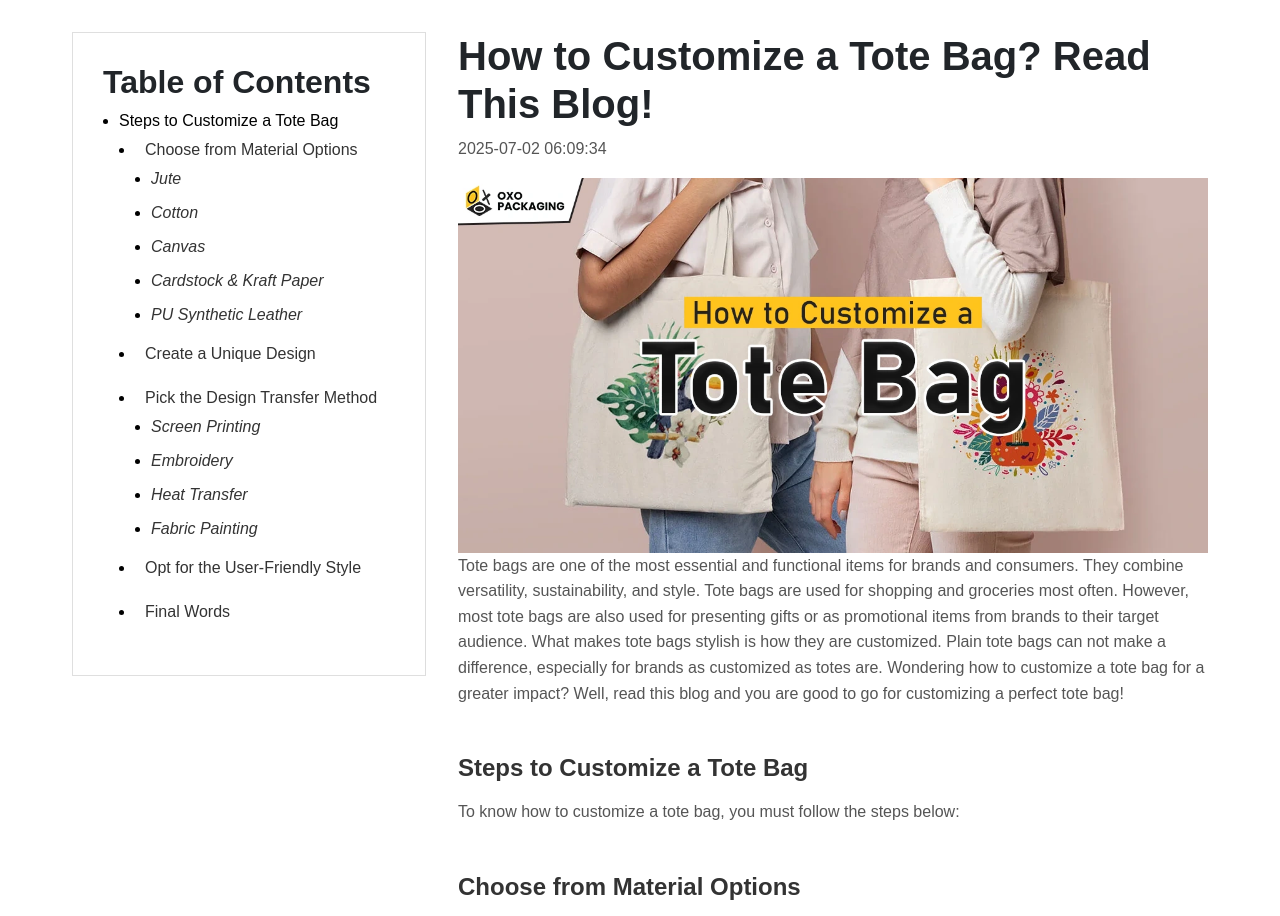
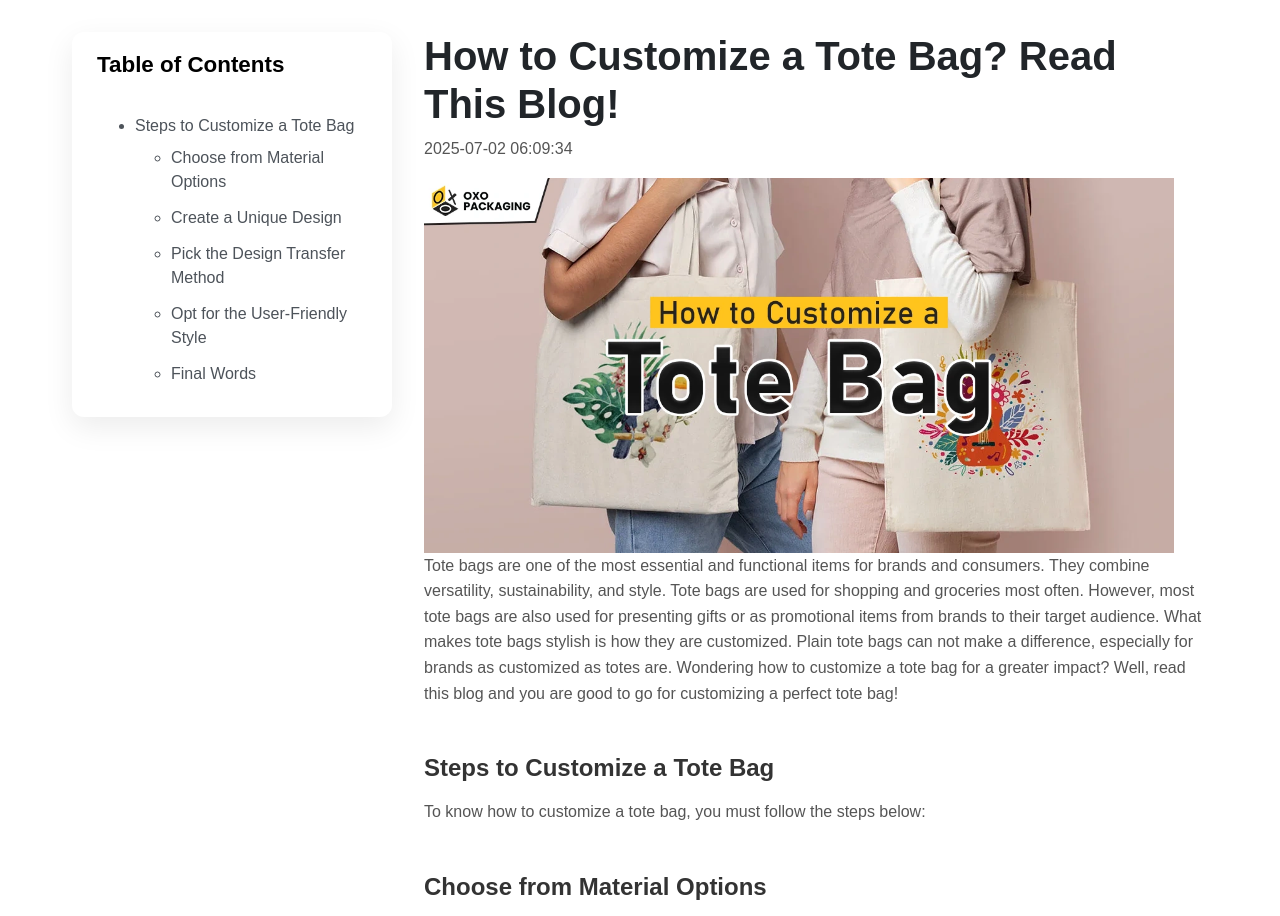
Before and after one commit to codingspeak/newsite, a PHP site: page /single-blog.php in a window 1280 px wide. Shown: the part 115-1031 px from the top of the page. Run offline with PHP 8.4, Linux system fonts and the light colour scheme.

Commit message:
Mustafa-single-page-update

```diff
--- a/css/single-blog.css
+++ b/css/single-blog.css
@@ -12,60 +12,104 @@
     .table-heading{
         font-weight: bold;
     }
-    .sidebar{
-        border: 1px solid #dfdfdf;
-        padding: 30px;
-    }
+
+
+     /* Sidebar Styles */
         .sidebar {
-      width: 650px;
+            width: 320px;
             position: sticky;
             top: 20px;
             align-self: flex-start;
-      padding-right: 2rem;
-      border-right: 1px solid #ddd;
         }
 
-    .sidebar h3 {
-      font-size: 18px;
-      margin-bottom: 1rem;
+        .sidebar-box {
+            background: white;
+            border-radius: 12px;
+            box-shadow: 0 10px 30px rgba(0,0,0,0.08);
+            overflow: hidden;
         }
 
-    .sidebar ul {
-      /* list-style: none; */
-      padding: 0;
+        .table-heading {
+            font-weight: bold;
+            font-size: 1.4rem;
+            color: black;
+            /* background: #2c3e50; */
+            padding: 20px 25px;
+            margin: 0;
         }
 
-    .sidebar li {
-      margin-bottom: 10px;
-       color: black;
-    list-style-type: disc;
+        .toc-list {
+            padding: 15px;
         }
-    .style li a {
-        font-style: italic;
+
+
+        .toc-list li {
+            margin-bottom: 12px;
+            position: relative;
         }
+
+        .toc-list > ul > li {
+            font-weight: 500;
+            color: #4d535a;
+        }
+
+        .toc-list > ul > li > ul {
+            margin-top: 8px;
+            padding-left: 20px;
+        }
+
         .toc-link {
-    color: black;
+            color: #4d535a;
             text-decoration: none;
             display: block;
-    padding: 5px 10px;
+            border-radius: 6px;
+            transition: all 0.3s ease;
+            position: relative;
+        }
+
+        .toc-link:hover {
+            background: #f0f7ff;
+            padding-left: 15px;
         }
 
         .toc-link.active {
-    background-color: #f8f8f8; /* Only active TOC item */
-    font-weight: bold;
+            background: #e1f0fa;
+            font-weight: 600;
+            color: #2980b9;
+            padding-left: 15px;
+            border-left: 3px solid #3498db;
+            /* text-decoration: none; */
         }
 
-    .sidebar a {
-      text-decoration: none;
-      color: #333;
+        .sub-items {
+            max-height: 0;
+            overflow: hidden;
+            transition: max-height 0.4s ease;
+            padding-left: 15px;
+        }
+
+        .toc-list li.active > .sub-items,
+        .toc-list li:hover > .sub-items {
+            max-height: 500px;
+        }
+
+        .sub-items li a {
+            font-style: italic;
+            color: #555;
+            font-size: 0.95rem;
+            padding: 6px 12px;
+        }
+
+        .sub-items li a:hover {
+            color: #3498db;
+        }
+
+        .sub-items li a.active {
+            color: #2980b9;
             font-weight: 500;
         }
 
-    .sidebar a.active {
-      color: #000;
-    }
-
-
+/* side bar */
 
 
 .single-blog-1{
--- a/single-blog.php
+++ b/single-blog.php
@@ -2,15 +2,18 @@
 
 <div class="container-main">
     <!-- Left Sidebar -->
+   <!-- Left Sidebar -->
         <nav class="sidebar">
+            <div class="sidebar-box">
                 <h2 class="table-heading">Table of Contents</h2>
+                <div class="toc-list">
                     <ul>
                         <li>
                             Steps to Customize a Tote Bag
                             <ul>
                                 <li>
                                     <a href="#choose-material" class="toc-link">Choose from Material Options</a>
-                        <ul class="style">
+                                    <ul class="sub-items">
                                         <li><a href="#Jute">Jute</a></li>
                                         <li><a href="#Cotton">Cotton</a></li>
                                         <li><a href="#Canvas">Canvas</a></li>
@@ -21,7 +24,7 @@
                                 <li><a href="#unique-design" class="toc-link">Create a Unique Design</a></li>
                                 <li>
                                     <a href="#transfer-method" class="toc-link">Pick the Design Transfer Method</a>
-                        <ul class="style">
+                                    <ul class="sub-items">
                                         <li><a href="#Screen-Printing">Screen Printing</a></li>
                                         <li><a href="#Embroidery">Embroidery</a></li>
                                         <li><a href="#Heat-Transfer">Heat Transfer</a></li>
@@ -33,6 +36,9 @@
                             </ul>
                         </li>
                     </ul>
+                </div>
+            </div>
+
         </nav>
 
     <!-- Right Content -->
@@ -184,30 +190,69 @@
     </div>
 </div>
 
+<!-- js -->
+
  <script>
+        document.addEventListener('DOMContentLoaded', function() {
             const links = document.querySelectorAll(".toc-link");
-    const sections = Array.from(document.querySelectorAll("section, h2[id]"));
+            const sections = Array.from(document.querySelectorAll("section, article"));
+            const sidebarItems = document.querySelectorAll('.toc-list > ul > li > ul > li');
 
+            // Function to update active link and expand parent
             function updateActiveLink() {
-        let current = sections[0];
+                let current = null;
 
+                // Find the current section in view
                 for (let section of sections) {
                     const rect = section.getBoundingClientRect();
-            if (rect.top <= 80 && rect.bottom > 80) {
+                    if (rect.top <= 100 && rect.bottom > 100) {
                         current = section;
                         break;
                     }
                 }
 
+                // Remove active classes
                 links.forEach(link => link.classList.remove("active"));
+                sidebarItems.forEach(item => item.classList.remove("active"));
+
+                if (current) {
+                    // Add active class to current link
                     const activeLink = document.querySelector(`.toc-link[href="#${current.id}"]`);
                     if (activeLink) {
                         activeLink.classList.add("active");
+
+                        // Expand the parent item
+                        const parentLi = activeLink.closest('li');
+                        if (parentLi) {
+                            parentLi.classList.add("active");
+                        }
+                    }
                 }
             }
 
+            // Initialize
+            updateActiveLink();
+
+            // Update on scroll
             window.addEventListener("scroll", updateActiveLink);
-    window.addEventListener("load", updateActiveLink);
+
+            // Smooth scrolling for anchor links
+            document.querySelectorAll('a[href^="#"]').forEach(anchor => {
+                anchor.addEventListener('click', function(e) {
+                    e.preventDefault();
+
+                    const targetId = this.getAttribute('href');
+                    const targetElement = document.querySelector(targetId);
+
+                    if (targetElement) {
+                        window.scrollTo({
+                            top: targetElement.offsetTop - 80,
+                            behavior: 'smooth'
+                        });
+                    }
+                });
+            });
+        });
     </script>
 
 
```
Lines whose indentation alone changed are shown as unchanged.
